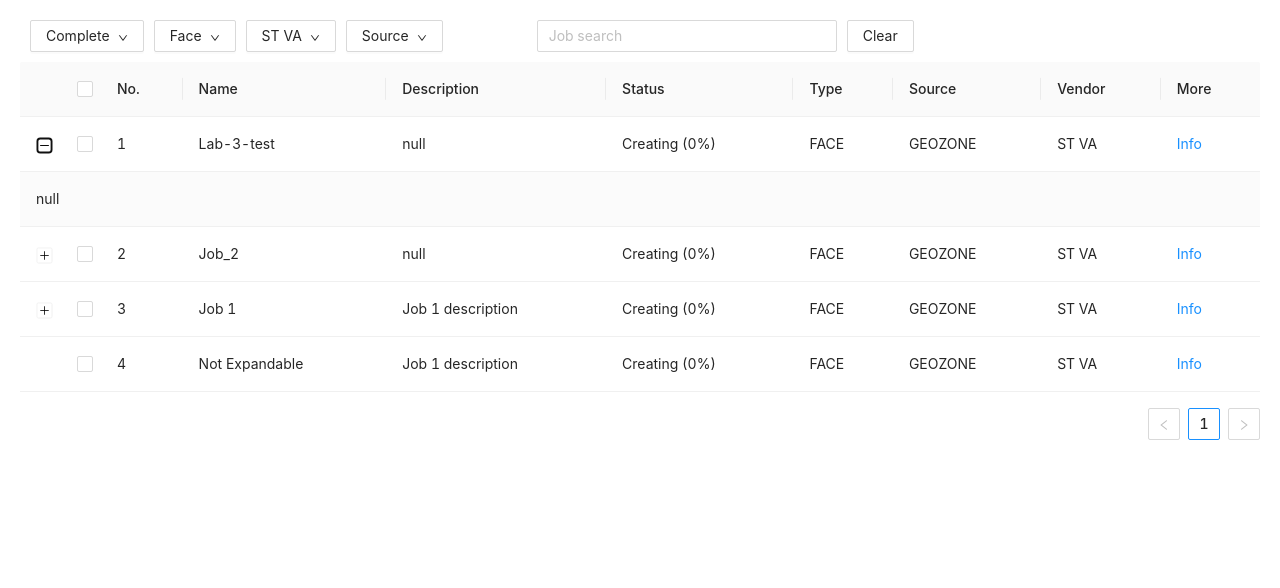
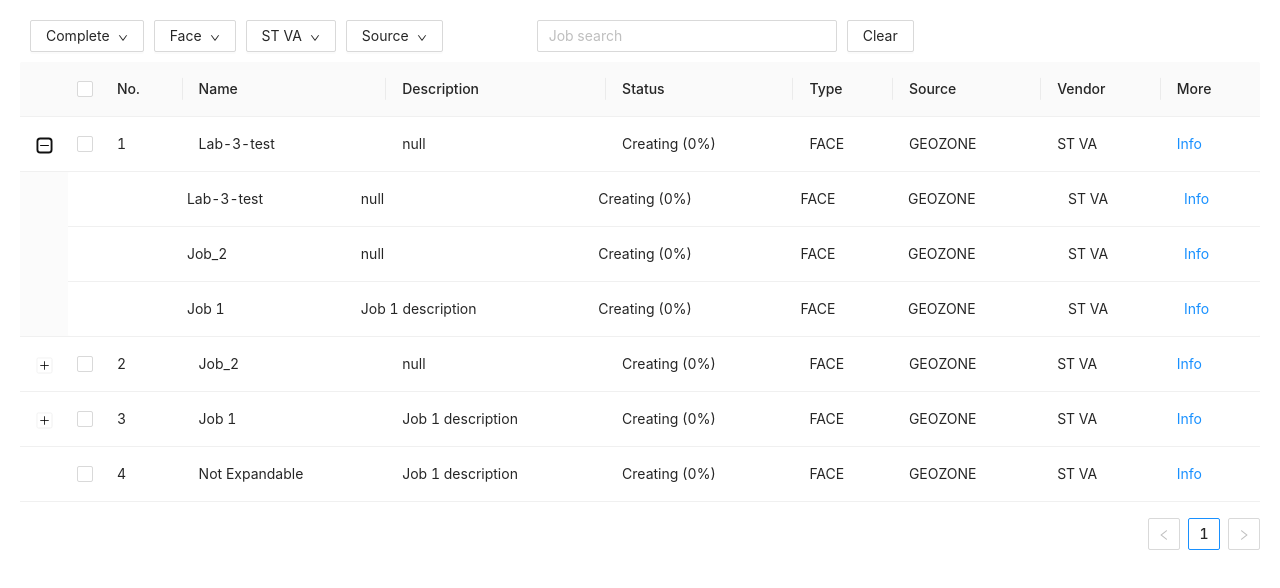
Before and after one commit to transybao1393/simple-api-call, a React (Create React App) app: page / in a window 1280 px wide. Both pictures are taken after a click on the button 44 px from the left and 145 px from the top of the page. Shown: the top 588 px of the page. Built offline with nearby package versions, Linux system fonts and the light colour scheme.

Commit message:
Adding subtable

```diff
--- a/src/components/JobList/JobList.js
+++ b/src/components/JobList/JobList.js
@@ -7,6 +7,10 @@ class JobList extends Component {
     // static contextType = JobManagementContext;
     onChange(pagination, filters, sorter, extra) {
         console.log('params', pagination, filters, sorter, extra);
+    }
+
+    renderSubTable(columns, data) {
+        return <Table columns={columns} dataSource={data} pagination={false} showHeader={false}/>;
     }
 
     render() {
@@ -94,13 +98,87 @@ class JobList extends Component {
             }
         ];
 
+        const subColumn = [
+            {
+                // title: 'No.',
+                dataIndex: 'no'
+            },
+            {
+                // title: 'No.',
+                dataIndex: 'no'
+            },
+            {
+                // title: 'Name',
+                dataIndex: 'name'
+            },
+            {
+                // title: 'Description',
+                dataIndex: 'description'
+            },
+            {
+                // title: 'Status',
+                dataIndex: 'status'
+            },
+            {
+                // title: 'Type',
+                dataIndex: 'type'
+            },
+            {
+                // title: 'Source',
+                dataIndex: 'source'
+            },
+            {
+                // title: 'Vendor',
+                dataIndex: 'vendor'
+            },
+            {
+                // title: 'More',
+                dataIndex: 'more',
+                render: text => <a href="http://google.com">{text}</a>,
+            },
+        ];
+
+        const subData = [
+            {
+                key: '1',
+                name: 'Lab-3-test',
+                description: 'null',
+                status: 'Creating (0%)',
+                type: 'FACE',
+                source: 'GEOZONE',
+                vendor: 'ST VA',
+                more: 'Info'
+            },
+            {
+                key: '2',
+                name: 'Job_2',
+                description: 'null',
+                status: 'Creating (0%)',
+                type: 'FACE',
+                source: 'GEOZONE',
+                vendor: 'ST VA',
+                more: 'Info'
+            },
+            {
+                key: '3',
+                name: 'Job 1',
+                description: 'Job 1 description',
+                status: 'Creating (0%)',
+                type: 'FACE',
+                source: 'GEOZONE',
+                vendor: 'ST VA',
+                more: 'Info'
+            }
+        ];
+
         return (
             <Table
                 columns={columns}
                 dataSource={data}
                 onChange={this.onChange()}
                 expandable={{
-                    expandedRowRender: record => <p style={{ margin: 0 }}>{record.description}</p>,
+                    // expandedRowRender: record => <p style={{ margin: 0 }}>{record.description}</p>,
+                    expandedRowRender: record => this.renderSubTable(subColumn, subData),
                     rowExpandable: record => record.name !== 'Not Expandable',
                 }}
                 rowSelection={{
```
